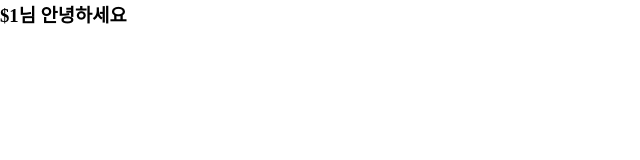
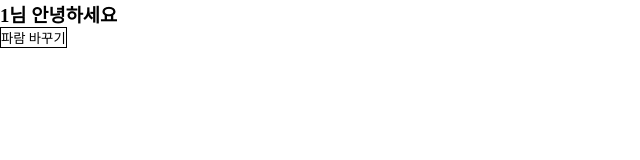
Before and after one commit to yuna-c/react, a React (Vite) app: page /detail/1 in a window 1280 px wide. Shown: the top 160 px of the page, without its empty margins (0-640 px from the left). Built offline with nearby package versions, Linux system fonts and the light colour scheme.

Commit message:
📝 add : useSearchParams

```diff
--- a/src/pages/Detail.jsx
+++ b/src/pages/Detail.jsx
@@ -1,4 +1,4 @@
-import { useParams } from 'react-router-dom';
+import { useParams, useSearchParams } from 'react-router-dom';
 
 const Detail = () => {
   const 변수이름아무거나 = useParams();
@@ -6,10 +6,19 @@ const Detail = () => {
 
   const 이름 = 변수이름아무거나.id;
   console.log(이름);
+
+  const [쿼리파람, set쿼리파람] = useSearchParams();
+  console.log(쿼리파람);
+
+  // get 필수 => ?age=20
+  const 나이 = 쿼리파람.get('age');
+  console.log(나이);
+
   return (
     <>
       <div className="Detail">
-        <h3>${이름}님 안녕하세요</h3>
+        <h3>{이름}님 안녕하세요</h3>
+        <button onClick={() => set쿼리파람('age=50')}>파람 바꾸기</button>
       </div>
     </>
   );
--- a/src/pages/Home.jsx
+++ b/src/pages/Home.jsx
@@ -2,11 +2,15 @@ import { useNavigate } from 'react-router-dom';
 
 const home = () => {
   const navigate = useNavigate();
+
+  const goToDetailPage = (id) => {
+    navigate(`/detail/${id}`); // 예: /detail/1
+  };
   return (
     <div className="home">
       <h3>home 입니다</h3>
-      <button onClick={() => navigate('/Gt')}>갓탠다드 페이지로 갈게요!!</button>
-      <button onClick={() => navigate('/Detail')}>Detail</button>
+      <button onClick={() => navigate('/gt')}>갓탠다드 페이지로 갈게요!!</button>
+      <button onClick={() => goToDetailPage('김르탄')}>Detail</button>
     </div>
   );
 };
```
